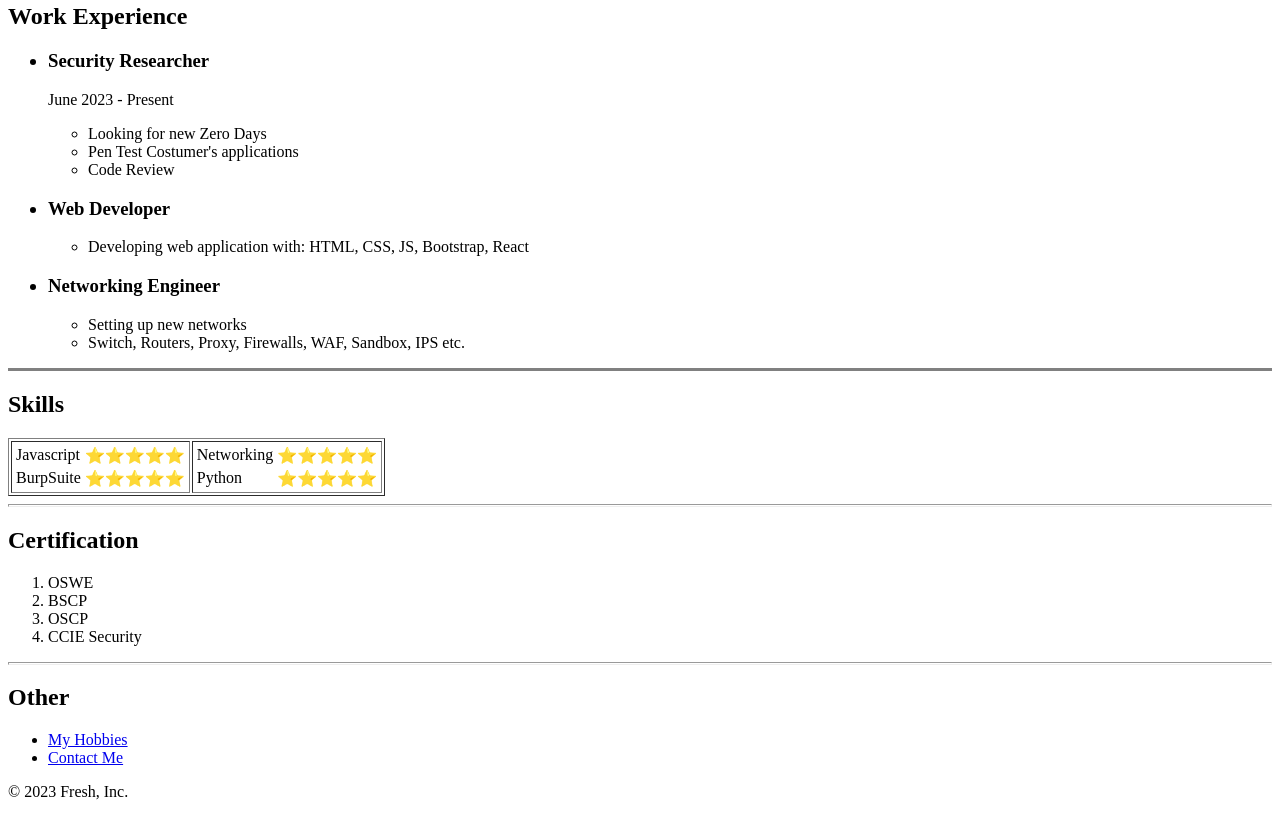
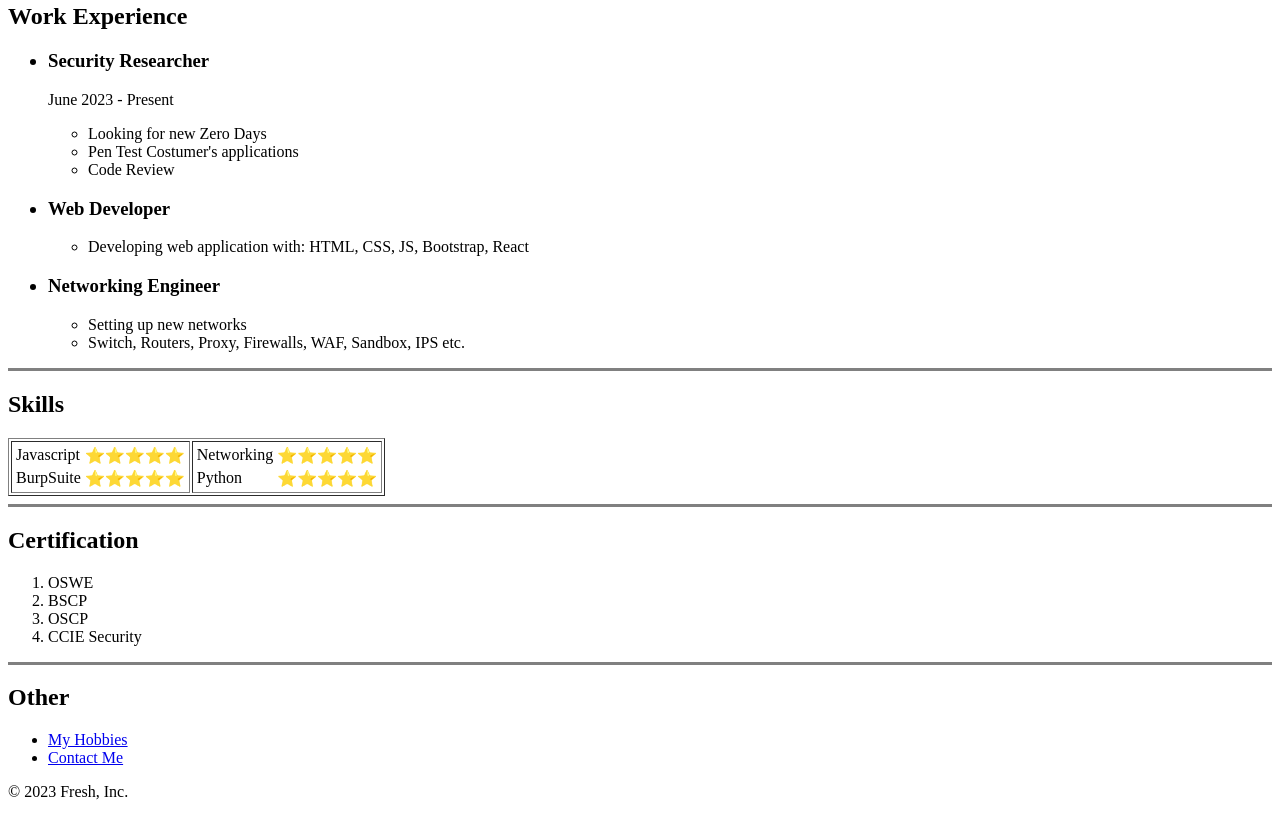
Before and after one commit to sahb4k/Resume, a plain HTML site: page index.html in a window 1280 px wide. Shown: the part 580-1397 px from the top of the page. Drawn offline with Linux system fonts and the light colour scheme.

Commit message:
Updated noshade

```diff
--- a/index.html
+++ b/index.html
@@ -72,7 +72,7 @@
                 </table>
             </td>
     </table>
-    <hr size="3">
+    <hr size="3" noshade="">
     <h2>Certification</h2>
     <ol>
         <li>OSWE</li>
@@ -80,7 +80,7 @@
         <li>OSCP</li>
         <li>CCIE Security</li>
     </ol>
-    <hr size="3">
+    <hr size="3" noshade="">
     <h2>Other</h2>
     <ul>
         <li><a href="./hobbies.html">My Hobbies</a></li>
```
